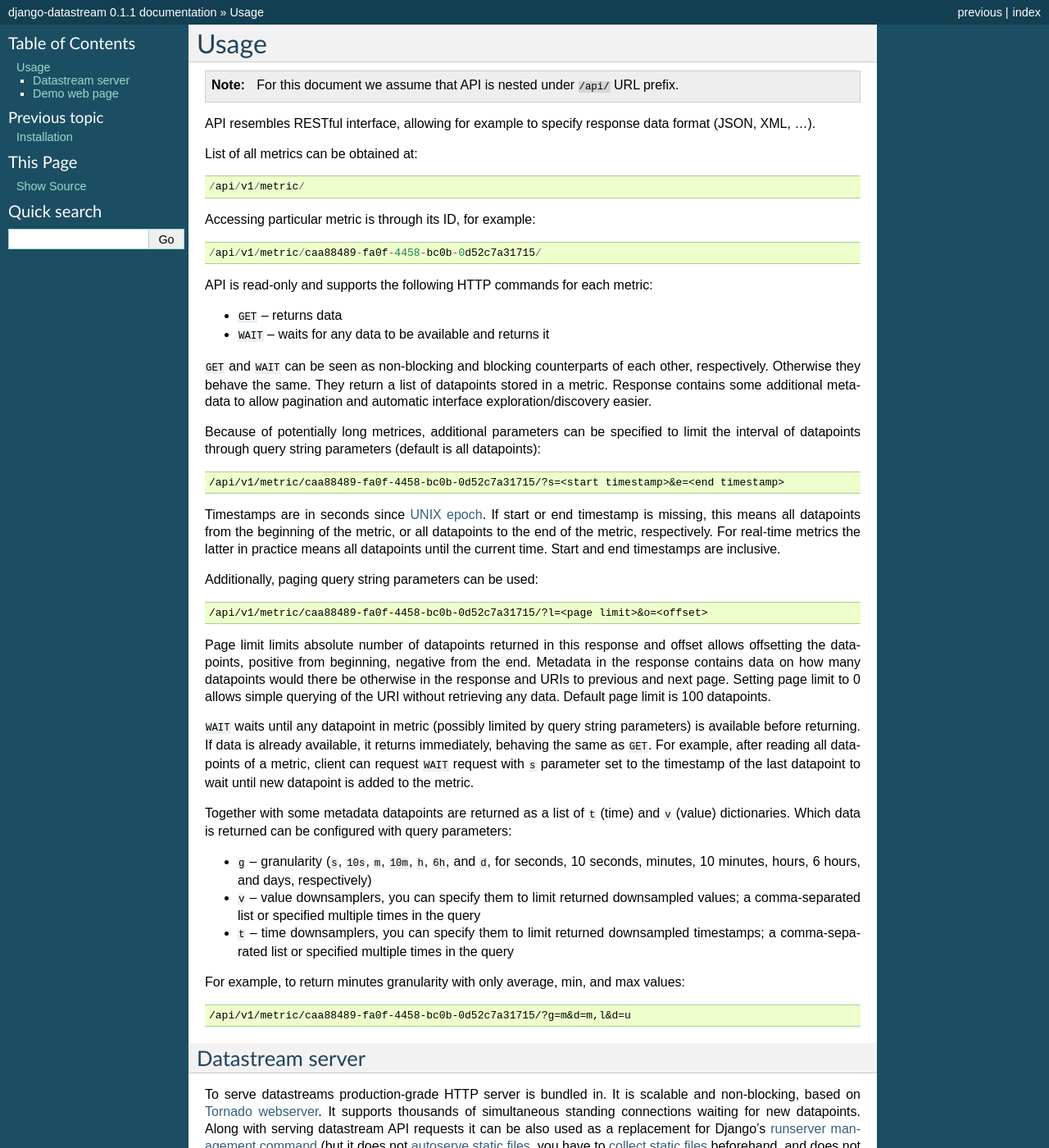
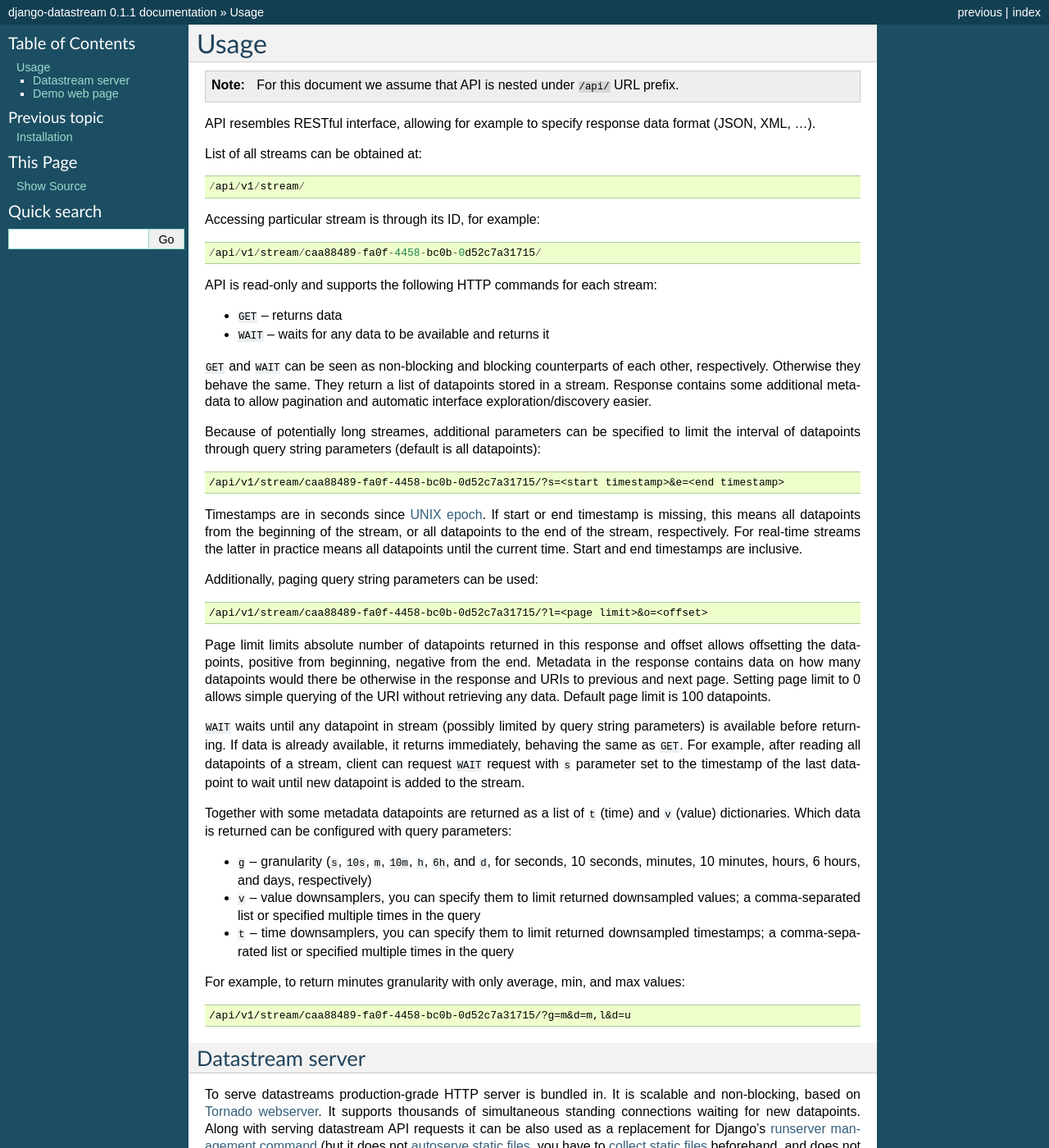
Before and after one commit to wlanslovenija/django-datastream, a Sphinx documentation site: the page built from docs/usage.rst, in a window 1280 px wide and 1400 px high. Shown: the whole window at 82% size. Built offline with Sphinx 7.4.7, drawn with Linux system fonts in a browser that asks for light colours; formulas are drawn with MathJax 3; some of the changed text lies outside the part shown.

Commit message:
Renamed "metric" to "stream".

```diff
--- a/django_datastream/__init__.py
+++ b/django_datastream/__init__.py
@@ -29,7 +29,7 @@ if getattr(settings, 'DATASTREAM_BACKEND', None) is not None:
 
         backend = cls(**getattr(settings, 'DATASTREAM_BACKEND_SETTINGS', {}))
 
-    def callback(metric_id, granularity, datapoint):
-        signals.new_datapoint.send(sender=datastream, metric_id=metric_id, granularity=granularity, datapoint=datapoint)
+    def callback(stream_id, granularity, datapoint):
+        signals.new_datapoint.send(sender=datastream, stream_id=stream_id, granularity=granularity, datapoint=datapoint)
 
     datastream = Datastream(backend, callback)
--- a/docs/usage.rst
+++ b/docs/usage.rst
@@ -7,46 +7,46 @@ Usage
 
 API resembles RESTful interface, allowing for example to specify response data format (JSON, XML, ...).
 
-List of all metrics can be obtained at::
+List of all streams can be obtained at::
 
-    /api/v1/metric/
+    /api/v1/stream/
 
-Accessing particular metric is through its ID, for example::
+Accessing particular stream is through its ID, for example::
 
-    /api/v1/metric/caa88489-fa0f-4458-bc0b-0d52c7a31715/
+    /api/v1/stream/caa88489-fa0f-4458-bc0b-0d52c7a31715/
 
-API is read-only and supports the following HTTP commands for each metric:
+API is read-only and supports the following HTTP commands for each stream:
 
 * ``GET`` -- returns data
 * ``WAIT`` -- waits for any data to be available and returns it
 
 ``GET`` and ``WAIT`` can be seen as non-blocking and blocking counterparts of each other, respectively.
-Otherwise they behave the same. They return a list of datapoints stored in a metric. Response contains
+Otherwise they behave the same. They return a list of datapoints stored in a stream. Response contains
 some additional metadata to allow pagination and automatic interface exploration/discovery easier.
 
-Because of potentially long metrices, additional parameters can be specified to limit the interval of
+Because of potentially long streames, additional parameters can be specified to limit the interval of
 datapoints through query string parameters (default is all datapoints)::
 
-    /api/v1/metric/caa88489-fa0f-4458-bc0b-0d52c7a31715/?s=<start timestamp>&e=<end timestamp>
+    /api/v1/stream/caa88489-fa0f-4458-bc0b-0d52c7a31715/?s=<start timestamp>&e=<end timestamp>
 
 Timestamps are in seconds since `UNIX epoch`_. If start or end timestamp is missing, this means all
-datapoints from the beginning of the metric, or all datapoints to the end of the metric, respectively.
-For real-time metrics the latter in practice means all datapoints until the current time. Start and end
+datapoints from the beginning of the stream, or all datapoints to the end of the stream, respectively.
+For real-time streams the latter in practice means all datapoints until the current time. Start and end
 timestamps are inclusive.
 
 Additionally, paging query string parameters can be used::
 
-    /api/v1/metric/caa88489-fa0f-4458-bc0b-0d52c7a31715/?l=<page limit>&o=<offset>
+    /api/v1/stream/caa88489-fa0f-4458-bc0b-0d52c7a31715/?l=<page limit>&o=<offset>
 
 Page limit limits absolute number of datapoints returned in this response and offset allows offsetting the datapoints,
 positive from beginning, negative from the end. Metadata in the response contains data on how many datapoints would
 there be otherwise in the response and URIs to previous and next page. Setting page limit to 0 allows simple
 querying of the URI without retrieving any data. Default page limit is 100 datapoints.
 
-``WAIT`` waits until any datapoint in metric (possibly limited by query string parameters) is available before
+``WAIT`` waits until any datapoint in stream (possibly limited by query string parameters) is available before
 returning. If data is already available, it returns immediately, behaving the same as ``GET``. For example, after
-reading all datapoints of a metric, client can request ``WAIT`` request with ``s`` parameter set to the timestamp of the
-last datapoint to wait until new datapoint is added to the metric.
+reading all datapoints of a stream, client can request ``WAIT`` request with ``s`` parameter set to the timestamp of the
+last datapoint to wait until new datapoint is added to the stream.
 
 Together with some metadata datapoints are returned as a list of ``t`` (time) and ``v`` (value) dictionaries.
 Which data is returned can be configured with query parameters:
@@ -60,7 +60,7 @@ Which data is returned can be configured with query parameters:
 
 For example, to return minutes granularity with only average, min, and max values::
 
-    /api/v1/metric/caa88489-fa0f-4458-bc0b-0d52c7a31715/?g=m&d=m,l&d=u
+    /api/v1/stream/caa88489-fa0f-4458-bc0b-0d52c7a31715/?g=m&d=m,l&d=u
 
 .. _UNIX epoch: http://en.wikipedia.org/wiki/Unix_time
 
@@ -89,7 +89,7 @@ For a demo web page, start mongo database, go to the tests folder and run::
 
     ./manage.py dummydatastream -t "int(0,100),float(0,3),float(-2,2),enum(1,2,3)" -v 2
 
-This runs a deamon that creates test metric data. Three data types are supported
+This runs a deamon that creates test stream data. Three data types are supported
 (int, float and enum). Rfange can be specified within brackets for int and float and
 a list of values for the enum data type.
 
```
Also changed, not shown: 6 other files.
